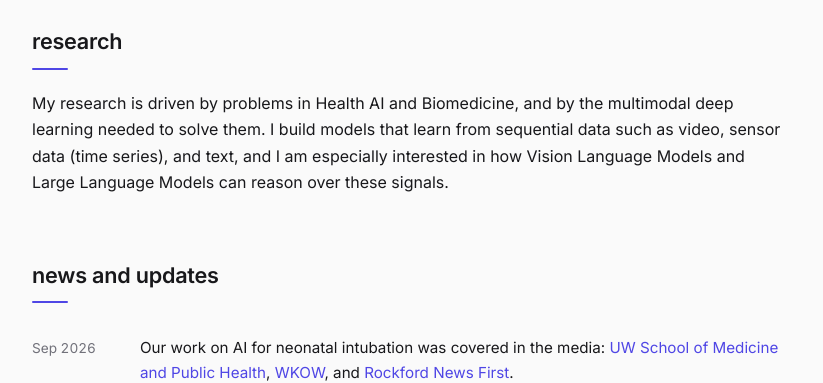
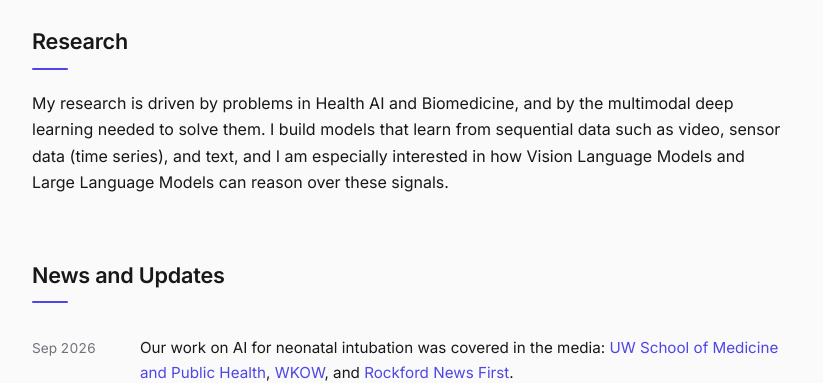
Before and after one commit to abrarmajeedi/abrarmajeedi.github.io, a Jekyll site: the page built from index.html, in a window 1280 px wide and 1400 px high, scrolled down 454 px, cut to the strip 232-1400 px from the top of the window. Shown: the top 383 px of the strip, without its empty margins (228-1051 px from the left). Built offline with Jekyll 4.4.1, drawn with Linux system fonts in a browser that asks for light colours; some of the changed text lies outside the part shown.

Commit message:
Capitalize section names, reorder logos, autoplay the EPIC video
- Section headings and nav links start with capitals.
- Affiliation logo order is now Health AI, UW-Madison, Amazon, Microsoft.
- The EPIC video autoplays muted on a loop instead of playing on hover.
  With preload="metadata" and no poster image the thumbnail rendered as an
  empty box, since no frame was fetched to paint. Autoplay matches how the
  animated GIF on the LETS Forecast entry already behaves, and removes the
  hover-play JavaScript entirely.

```diff
--- a/_config.yml
+++ b/_config.yml
@@ -22,15 +22,15 @@
   - name: Health AI
     image: images/logos/healthAi.png
     height: 76
+  - name: University of Wisconsin-Madison
+    image: images/logos/uw-logo.png
+    height: 40
+  - name: Amazon
+    image: images/logos/amazon.png
+    height: 34
   - name: Microsoft
     image: images/logos/Microsoft-logo.webp
     height: 34
-  - name: Amazon
-    image: images/logos/amazon.png
-    height: 34
-  - name: University of Wisconsin-Madison
-    image: images/logos/uw-logo.png
-    height: 40
 
 sass:
   style: compressed
--- a/_includes/nav.html
+++ b/_includes/nav.html
@@ -3,11 +3,11 @@
     <a class="nav-brand" href="#top">{{ site.title }}</a>
 
     <nav class="nav-links" aria-label="Sections">
-      <a href="#about">about</a>
-      <a href="#research">research</a>
-      <a href="#news">news</a>
-      <a href="#publications">publications</a>
-      <a href="{{ '/data/Abrar_Resume.pdf' | relative_url }}">cv</a>
+      <a href="#about">About</a>
+      <a href="#research">Research</a>
+      <a href="#news">News</a>
+      <a href="#publications">Publications</a>
+      <a href="{{ '/data/Abrar_Resume.pdf' | relative_url }}">CV</a>
     </nav>
 
     <button id="theme-toggle" class="theme-toggle" type="button"
--- a/_includes/news.html
+++ b/_includes/news.html
@@ -1,5 +1,5 @@
 <section id="news" class="section reveal">
-  <h2 class="section-title">news and updates</h2>
+  <h2 class="section-title">News and Updates</h2>
   <div class="news-list">
     {% for item in site.data.news %}
     <div class="news-item">
--- a/_includes/publications.html
+++ b/_includes/publications.html
@@ -1,5 +1,5 @@
 <section id="publications" class="section reveal">
-  <h2 class="section-title">selected publications</h2>
+  <h2 class="section-title">Selected Publications</h2>
 
   <div class="pub-list">
     {% for pub in site.data.publications %}
@@ -18,8 +18,14 @@
       <div class="pub-media">
         <a href="{{ pub.url }}">
           {% if pub.media.type == 'video' %}
-          <video class="pub-video" muted loop playsinline preload="metadata">
+          {%- comment -%}
+            Behaves like the animated GIF used by the LETS Forecast entry: it plays and
+            loops on its own, with no JavaScript and no hover needed. `muted` plus
+            `playsinline` is what browser autoplay policies require.
+          {%- endcomment -%}
+          <video class="pub-video" autoplay muted loop playsinline>
             <source src="{{ pub.media.src | relative_url }}" type="video/webm">
+            Your browser does not support the video tag.
           </video>
           {% else %}
           <img src="{{ pub.media.src | relative_url }}" alt="{{ pub.title | strip_html }}" loading="lazy">
--- a/_includes/research.html
+++ b/_includes/research.html
@@ -1,5 +1,5 @@
 <section id="research" class="section reveal">
-  <h2 class="section-title">research</h2>
+  <h2 class="section-title">Research</h2>
   <p>
     My research is driven by problems in Health AI and Biomedicine, and by the multimodal
     deep learning needed to solve them. I build models that learn from sequential data such
--- a/assets/js/theme.js
+++ b/assets/js/theme.js
@@ -8,16 +8,6 @@
       try { localStorage.setItem('theme', next); } catch (e) {}
     });
   }
-
-  // Play publication videos on hover.
-  document.querySelectorAll('.pub-video').forEach(function (video) {
-    var parent = video.closest('.pub-media');
-    parent.addEventListener('mouseenter', function () { video.play(); });
-    parent.addEventListener('mouseleave', function () {
-      video.pause();
-      video.currentTime = 0;
-    });
-  });
 
   // Fade sections in as they enter the viewport.
   var reduced = window.matchMedia('(prefers-reduced-motion: reduce)').matches;
```
Also changed, not shown: docs/superpowers/specs/2026-09-11-jekyll-redesign-design.md (+4 -1 lines), 1 other file.
